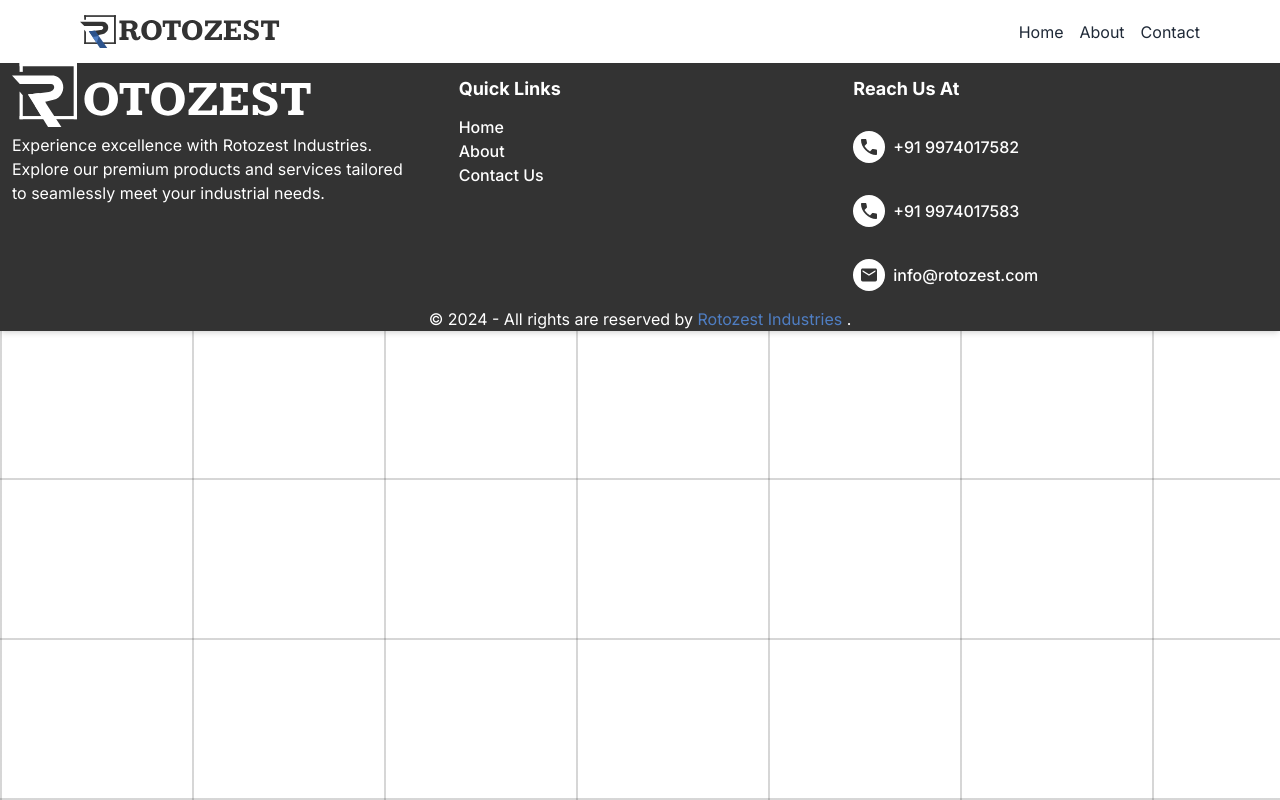
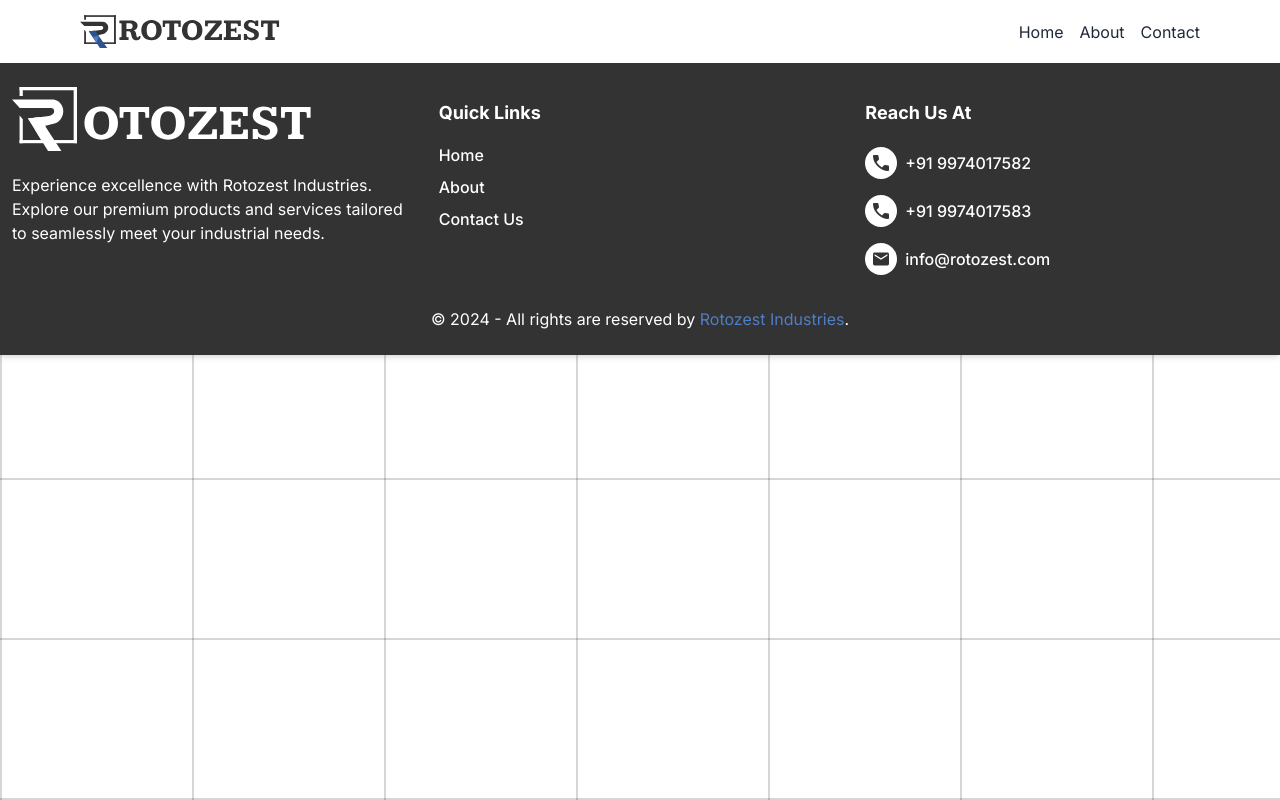
Before and after one commit to Ayush472/Rotozest, a Next.js app: page /about in a window 1280 px wide. Built offline with nearby package versions, Linux system fonts and the light colour scheme.

Commit message:
update seo error

```diff
--- a/app/page.js
+++ b/app/page.js
@@ -121,8 +121,6 @@ export default function Home() {
           name="title"
           content="Rotary Gear Pump, Rotary Pump, Gear Pump | Rotozest Industries"
         />
-        <meta name="description" content="Explore high-quality rotary gear pumps from Rotozest Industries, suitable for industrial, pharmaceutical, and food applications." />
-        <meta name="keywords" content="Rotary gear pump, Stainless steel pump, Self-priming pump, Positive displacement pump, Industrial pumps, SS-316 pump, Viscous liquid pump, Food product pump, Pharmaceutical pump, Chemical pump" />
       </Head>
       <Header />
       <LendingPage></LendingPage>
--- a/app/robots.js
+++ b/app/robots.js
@@ -5,6 +5,6 @@ export default function robots() {
       allow: "/",
       disallow: "/private/",
     },
-    sitemap: "https://www.rotozest.com/sitemap.js",
+    sitemap: "https://www.rotozest.com/sitemap",
   };
 }
--- a/components/footer/page.jsx
+++ b/components/footer/page.jsx
@@ -1,105 +1,198 @@
+// import Image from "next/image";
+// import React from "react";
+// import Logo from "../../assets/images/FooterLogo.svg";
+// import Link from "next/link";
+// import callLogo from "../../assets/images/Call.svg";
+// import emailLogo from "../../assets/images/Email.svg";
+// const Footer = () => {
+//   let date = new Date();
+
+//   return (
+//     <>
+//       <footer className="bg-[#333333] shadow-md">
+//         <div className="flex flex-col-3">
+//           <div className="w-1/3 px-3">
+//             <Image src={Logo} alt={"Rotozest Logo"} />
+//             <div className="text-white	">
+//               Experience excellence with Rotozest Industries. Explore our
+//               premium products and services tailored to seamlessly meet your
+//               industrial needs.
+//             </div>
+//           </div>
+//           <div className="w-1/3 px-3 pl-8">
+//             <h1 className="text-white text-start font-bold text-lg py-3">
+//               Quick Links
+//             </h1>
+//             <h4>
+//               <Link
+//                 className="text-white text-start font-medium text-base py-3"
+//                 href="/"
+//               >
+//                 {" "}
+//                 Home
+//               </Link>
+//             </h4>
+//             <h4>
+//               <Link
+//                 className="text-white text-start font-medium text-base py-3"
+//                 href="/"
+//               >
+//                 {" "}
+//                 About
+//               </Link>
+//             </h4>{" "}
+//             <h4>
+//               <Link
+//                 className="text-white text-start font-medium text-base py-3"
+//                 href="/"
+//               >
+//                 {" "}
+//                 Contact Us
+//               </Link>
+//             </h4>
+//           </div>
+//           <div className="w-1/3">
+//             <h1 className="text-white text-start font-bold text-lg py-3">
+//               Reach Us At{" "}
+//             </h1>
+//             <div className="flex py-2">
+//               <Image src={callLogo} className="pr-2" alt="+91 9974017582" />
+
+//               <Link
+//                 className="text-white text-start font-medium text-base py-3"
+//                 href="/"
+//               >
+//                 {" "}
+//                 +91 9974017582
+//               </Link>
+//             </div>
+//             <div className="flex py-2">
+//               <Image
+//                 src={callLogo}
+//                 className="pr-2"
+//                 alt="+91 9974017583"
+//               />
+
+//               <Link
+//                 className="text-white text-start font-medium text-base py-3"
+//                 href="/"
+//               >
+//                 {" "}
+//                 +91 9974017583
+//               </Link>
+//             </div>
+//             <div className="flex py-2">
+//               <Image src={emailLogo} className="pr-2" alt="info@rotozest.com" />
+
+//               <Link
+//                 className="text-white text-start font-medium text-base py-3"
+//                 href="/"
+//               >
+//                 {" "}
+//                 info@rotozest.com{" "}
+//               </Link>
+//             </div>
+//           </div>
+//         </div>
+//         <div className="text-center text-white">
+//           &#169; {date.getFullYear()} - All rights are reserved by{" "}
+//           <span className="text-[#4F7EC3]">Rotozest Industries</span> .
+//         </div>
+//       </footer>
+//     </>
+//   );
+// };
+
+// export default Footer;
 import Image from "next/image";
 import React from "react";
 import Logo from "../../assets/images/FooterLogo.svg";
-import header from "../../assets/images/full Logo.svg";
 import Link from "next/link";
-import { FaPhone } from "react-icons/fa6";
-import { IoMailUnread } from "react-icons/io5";
 import callLogo from "../../assets/images/Call.svg";
 import emailLogo from "../../assets/images/Email.svg";
+
 const Footer = () => {
   let date = new Date();
 
   return (
     <>
-      <footer className="bg-[#333333] shadow-md">
-        <div className="flex flex-col-3">
-          <div className="w-1/3 px-3">
+      <footer className="bg-[#333333] shadow-md py-6">
+        <div className="container mx-auto flex flex-wrap md:flex-nowrap">
+          <div className="w-full md:w-1/3 px-3 mb-6 md:mb-0">
             <Image src={Logo} alt={"Rotozest Logo"} />
-            <div className="text-white	">
+            <div className="text-white mt-4">
               Experience excellence with Rotozest Industries. Explore our
               premium products and services tailored to seamlessly meet your
               industrial needs.
             </div>
           </div>
-          <div className="w-1/3 px-3 pl-8">
+          <div className="w-full md:w-1/3 px-3 mb-6 md:mb-0">
             <h1 className="text-white text-start font-bold text-lg py-3">
               Quick Links
             </h1>
+            <div>
               <h4>
                 <Link
-                className="text-white text-start font-medium text-base py-3"
+                  className="text-white text-start font-medium text-base py-1 block"
                   href="/"
                 >
-                {" "}
                   Home
                 </Link>
               </h4>
               <h4>
                 <Link
-                className="text-white text-start font-medium text-base py-3"
-                href="/"
+                  className="text-white text-start font-medium text-base py-1 block"
+                  href="/about"
                 >
-                {" "}
                   About
                 </Link>
-            </h4>{" "}
+              </h4>
               <h4>
                 <Link
-                className="text-white text-start font-medium text-base py-3"
-                href="/"
+                  className="text-white text-start font-medium text-base py-1 block"
+                  href="/contact"
                 >
-                {" "}
                   Contact Us
                 </Link>
               </h4>
             </div>
-          <div className="w-1/3">
+          </div>
+          <div className="w-full md:w-1/3 px-3">
             <h1 className="text-white text-start font-bold text-lg py-3">
-              Reach Us At{" "}
+              Reach Us At
             </h1>
-            <div className="flex py-2">
+            <div className="flex items-center py-2">
               <Image src={callLogo} className="pr-2" alt="+91 9974017582" />
-
               <Link
-                className="text-white text-start font-medium text-base py-3"
-                href="/"
+                className="text-white text-start font-medium text-base"
+                href="tel:+919974017582"
               >
-                {" "}
                 +91 9974017582
               </Link>
             </div>
-            <div className="flex py-2">
-              <Image
-                src={callLogo}
-                className="pr-2"
-                alt="+91 9974017583"
-              />
-
+            <div className="flex items-center py-2">
+              <Image src={callLogo} className="pr-2" alt="+91 9974017583" />
               <Link
-                className="text-white text-start font-medium text-base py-3"
-                href="/"
+                className="text-white text-start font-medium text-base"
+                href="tel:+919974017583"
               >
-                {" "}
                 +91 9974017583
               </Link>
             </div>
-            <div className="flex py-2">
+            <div className="flex items-center py-2">
               <Image src={emailLogo} className="pr-2" alt="info@rotozest.com" />
-
               <Link
-                className="text-white text-start font-medium text-base py-3"
-                href="/"
+                className="text-white text-start font-medium text-base"
+                href="mailto:info@rotozest.com"
               >
-                {" "}
-                info@rotozest.com{" "}
+                info@rotozest.com
               </Link>
             </div>
           </div>
         </div>
-        <div className="text-center text-white">
+        <div className="text-center text-white mt-6">
           &#169; {date.getFullYear()} - All rights are reserved by{" "}
-          <span className="text-[#4F7EC3]">Rotozest Industries</span> .
+          <span className="text-[#4F7EC3]">Rotozest Industries</span>.
         </div>
       </footer>
     </>
--- a/components/header/Header.jsx
+++ b/components/header/Header.jsx
@@ -210,7 +210,7 @@ const Header = () => {
           </div>
           <button
             onClick={() => setIsMenuOpen(false)}
-            className="text-gray-800 hover:text-gray-600 focus:outline-none"
+            className="text-gray-800 hover:text-gray-600 focus:outline-none flex items-start"
           >
             <RxCross1 className="w-6 h-6" />
           </button>
```
Also changed, not shown: 1 other file (tests, documents, lock files or other folders). Lines whose indentation alone changed are shown as unchanged.
